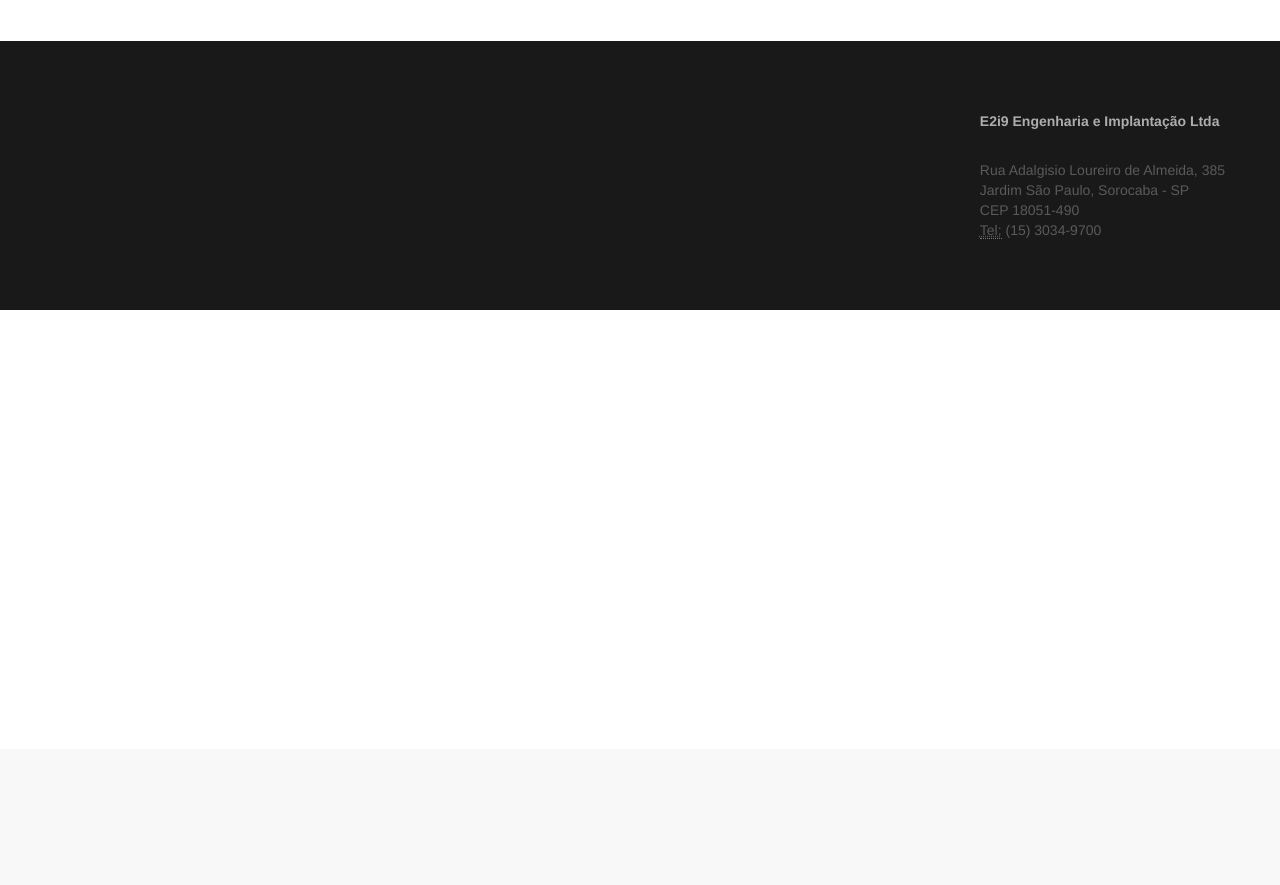
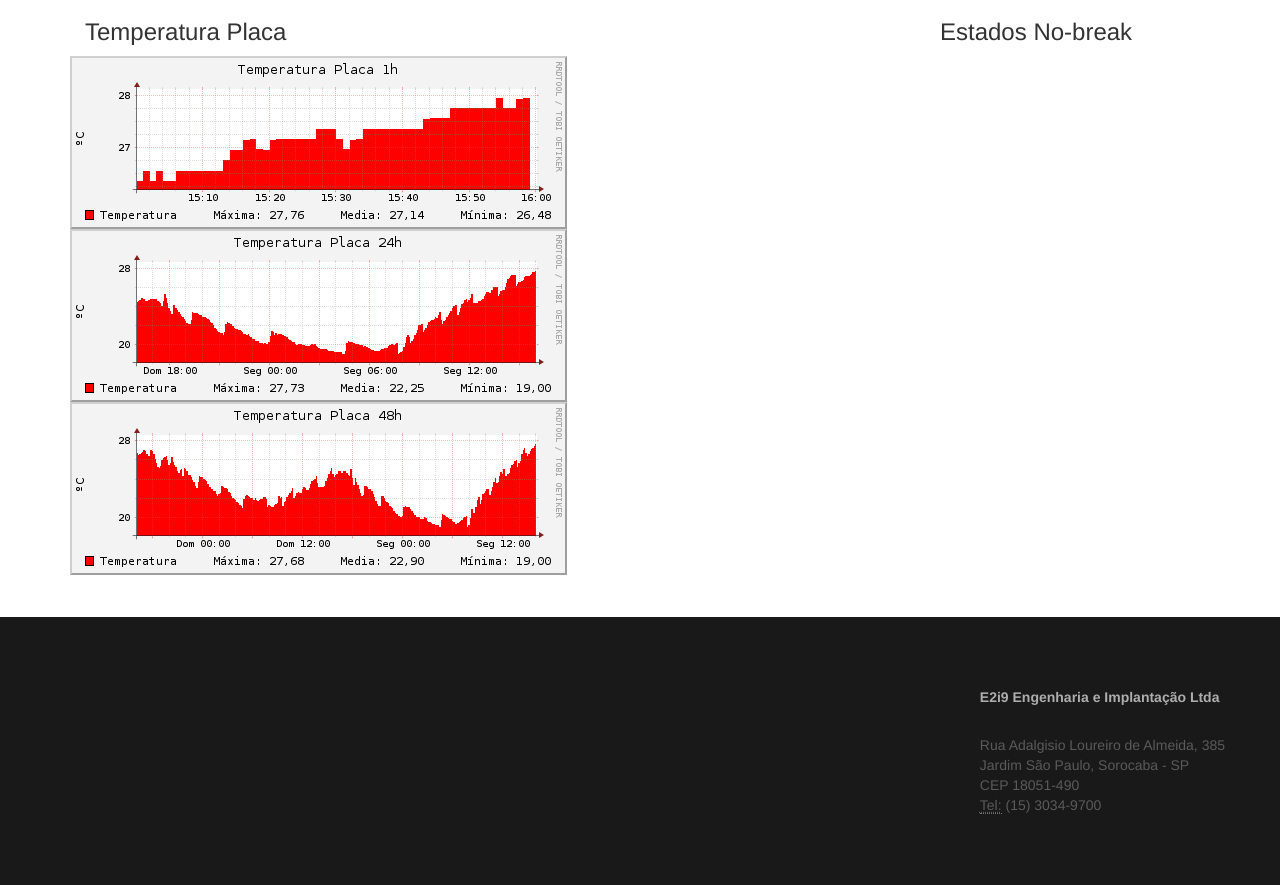
Before and after one commit to TemosEngenharia/RPI-IO, a Flask app: page / in a window 1280 px wide. Shown: the part 51-936 px from the top of the page. Before the commit the page ends 361 px from the top, so only its background shows below. Run offline with Flask 2, Linux system fonts and the light colour scheme; some libraries are stand-ins or nearby versions.

Commit message:
Initial Commit

```diff
--- a/RPi_WEB.py
+++ b/RPi_WEB.py
@@ -52,7 +52,7 @@
     cherrypy.tree.graft(app_logged2, '/')
     cherrypy.config.update({
         'engine.autoreload.on': True,
-        'log.screen': True,
+        'log.screen': False,
         'server.socket_port': 8080,
         'server.socket_host': '0.0.0.0'
     })
--- a/RPi_WEB/templates/base.html
+++ b/RPi_WEB/templates/base.html
@@ -51,8 +51,6 @@
       </div>
     </div>
   </footer>
-
-
     <script src="static/js/jquery-2.2.4.min.js"></script>
     <script src="static/js/bootstrap.min.js"></script>
 </body>
--- a/RPi_WEB/templates/dashboard.html
+++ /dev/null
@@ -1,4 +0,0 @@
-{% extends "base.html" %}
-{% block content %}
-
-{% endblock %}
--- a/RPi_WEB/templates/index.html
+++ b/RPi_WEB/templates/index.html
@@ -1,4 +1,18 @@
 {% extends "base.html" %}
 {% block content %}
-
+  <div class="col-md-9">
+    <h3 class="text-left">Temperatura Placa</h3>
+    <div class="row">
+      <img src='static/graph/temp1.png' width="497" height="173">
+    </div>
+    <div class="row">
+      <img src='static/graph/temp24.png' width="497" height="173">
+    </div>
+    <div class="row">
+      <img src='static/graph/temp48.png' width="497" height="173">
+    </div>
+  </div>
+  <div class="col-md-3">
+    <h3 class="text-left">Estados No-break</h3>
+  </div>
 {% endblock %}
--- a/RPi_WEB/views.py
+++ b/RPi_WEB/views.py
@@ -53,10 +53,6 @@
 def index():
     return render_template('index.html')
 
-@app.route("/dashboard")
-def dashboard():
-    return render_template('dashboard.html')
-
 @app.route("/opr")
 def opr():
     return render_template('opr_abastece.html', M1=M1, M2=M2, M3=M3, M4=M4, M5=M5, M6=M6, M7=M7, modules=modules)
@@ -73,14 +69,14 @@
                reset_pin(mod, 3)
             if action == 'softreset':
                if mod.name ==  'M3C':
-                   cmd = ["/usr/bin/net", "rpc", "shutdown", "-r", "-f", "-t", "1", "-I", "192.168.1.21", "-U", "Administrador%SemParar"]
-                   p = subprocess.Popen(cmd, stdout = subprocess.PIPE, stderr=subprocess.PIPE, stdin=subprocess.PIPE)
+                   cmd = ["net", "rpc", "shutdown", "-r", "-f", "-t", "1", "-I", "192.168.1.21", "-U", "Administrador%SemParar"]
+                   p = subprocess.Popen(cmd, stdout = subprocess.PIPE, stderr=subprocess.PIPE, stdin=subprocess.PIPE, shell=True)
                    out,err = p.communicate()
                    if err:
                        return err
                elif mod.name == 'M5A':
-                   cmd = ["/usr/bin/net", "rpc", "shutdown", "-r", "-f", "-t", "1", "-I", "192.168.1.10", "-U", "Administrador%SemParar"]
-                   p = subprocess.Popen(cmd, stdout = subprocess.PIPE, stderr=subprocess.PIPE, stdin=subprocess.PIPE)
+                   cmd = ["net", "rpc", "shutdown", "-r", "-f", "-t", "1", "-I", "192.168.1.10", "-U", "Administrador%SemParar"]
+                   p = subprocess.Popen(cmd, stdout = subprocess.PIPE, stderr=subprocess.PIPE, stdin=subprocess.PIPE, shell=True)
                    out,err = p.communicate()
                    if err:
                        return err
```
Also changed, not shown: RPi_WEB/static/graph/temp1.png (added), RPi_WEB/static/graph/temp12.png (added), RPi_WEB/static/graph/temp24.png (added), RPi_WEB/static/graph/temp48.png (added), RPi_WEB/static/graph/temp6.png (added), 1 other file.
